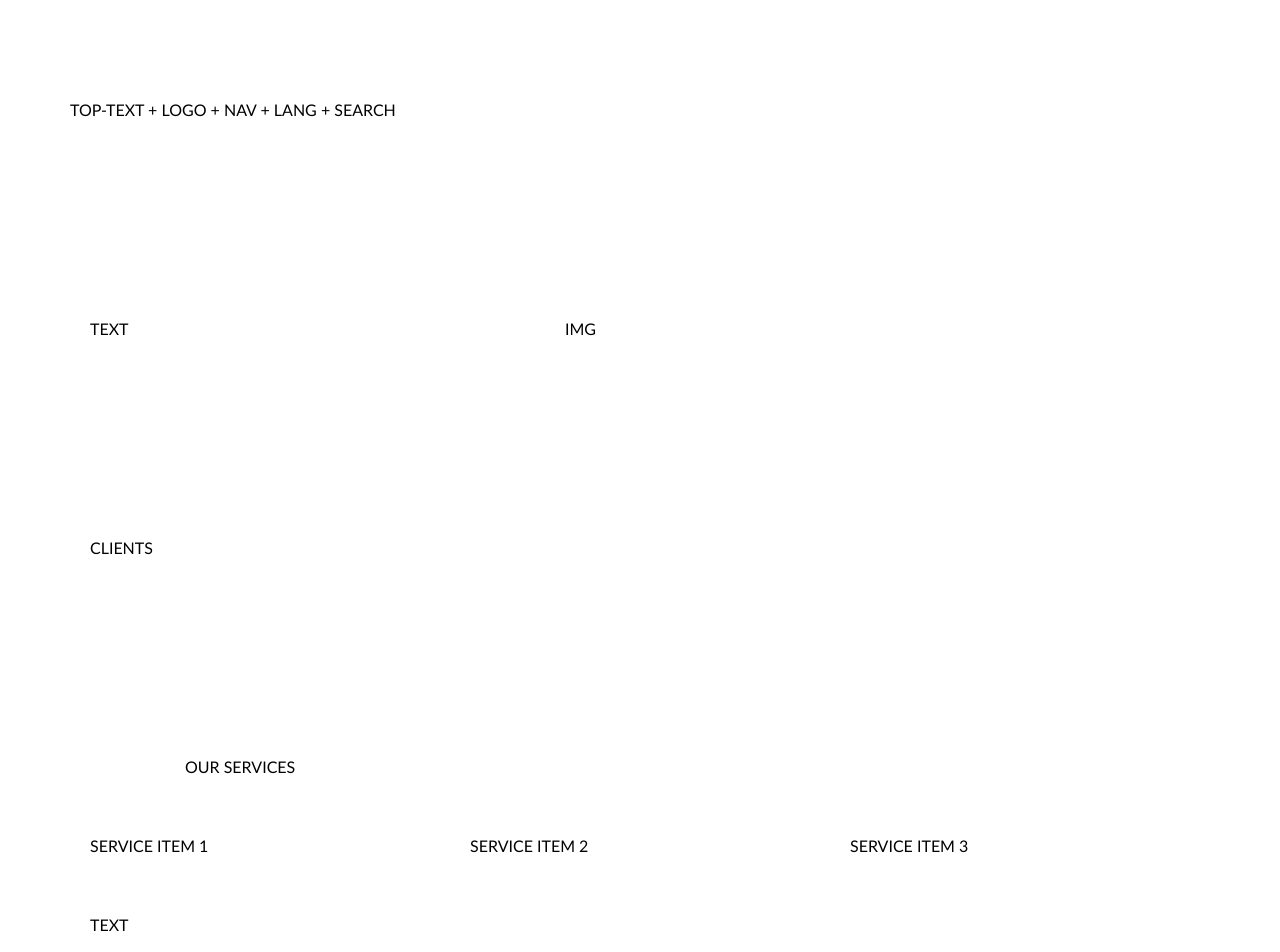
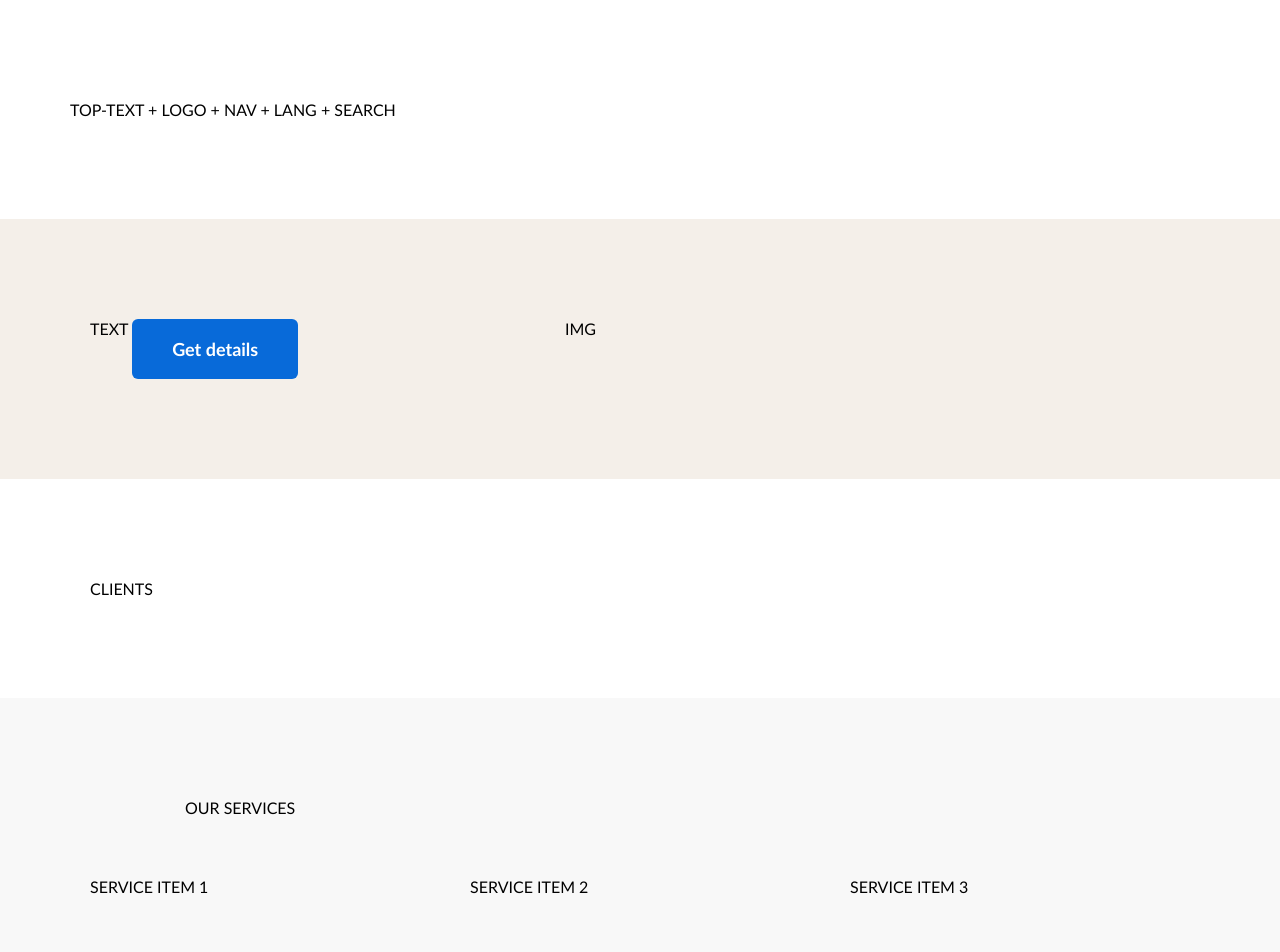
Before and after one commit to dkeparute/7-mitech, a website: page index.html in a window 1280 px wide. Shown: the top 952 px of the page. Drawn offline with Linux system fonts and the light colour scheme.

Commit message:
Base-style

```diff
--- /dev/null
+++ b/css/components/button.css
@@ -0,0 +1,18 @@
+.btn {
+    display: inline-block;
+    padding: 20px 40px;
+    background-color: var(--blue-color);
+    color: #fff;
+    border-radius: 6px;
+    line-height: 20px;
+    font-size: 18px;
+    font-weight: bold;
+    text-decoration: none;
+    border: none;
+    cursor: pointer;
+    user-select: none;
+}
+/* ŠEŠĖLIO SUKŪRIMAS */
+.btn:hover {
+   box-shadow: 0px 4px 8px 1px #0003 ;
+}
--- a/css/initial/base.css
+++ b/css/initial/base.css
@@ -0,0 +1,15 @@
+.bg-creame {
+    background-color: var(--cream-color);
+}
+.bg-blue {
+    background-color: var(--blue-color);
+}
+.bg-grey {
+    background-color: var(--grey-color);
+}
+.bg-light-blue {
+    background-color: var(--light-blue-color);
+}
+.bg-dark-blue {
+    background-color: var(--dark-blue-color);
+}
--- a/css/initial/custom-home.css
+++ b/css/initial/custom-home.css
@@ -6,6 +6,7 @@
 /* 3rd-party */
 @import '../3rd-party/font-awesome.min.css';
 /* components */
+@import '../components/button.css';
 @import '../components/footer.css';
 @import '../components/header.css';
 
--- a/css/initial/layout.css
+++ b/css/initial/layout.css
@@ -1,3 +1,4 @@
+/* RESPONSIVE DESIGN */
 :root {
     --half-gap: 10px;
     --gap: calc(2 * var(--half-gap));
--- a/css/initial/variables.css
+++ b/css/initial/variables.css
@@ -0,0 +1,8 @@
+/* kintamieji naudojami globaliai: galima priskirti fonui, tekstui ir pan, */
+:root {
+--cream-color: #F4EFE9;
+--blue-color: #086AD9;
+--light-blue-color: #EFF2F7;
+--grey-color: #F8F8F8;
+--dark-blue-color: #072C9F;
+}
--- a/index.html
+++ b/index.html
@@ -19,10 +19,11 @@
     <!-- HEADER ENDS -->
 
     <!-- HERO START -->
-    <div class="container">
+    <div class="container bg-creame">
         <div class="row">
             <div class="col-12 col-md-6 col-lg-5">
                 TEXT
+                <a href = "#" class="btn">Get details</a>
             </div>
             <div class="col-12 col-md-6 col-lg-6 col-lg-1">
                 IMG
@@ -42,7 +43,7 @@
     <!-- CLIENTS ENDS -->
 
     <!-- SERVICES START -->
-    <div class="container">
+    <div class="container bg-grey">
         <div class="row">
             <div class="col-12 col-lg-10 ml-lg-1 col-xl-lg-8">
                 OUR SERVICES
@@ -114,7 +115,7 @@
     <!-- ACHIEVEMENTS ENDS -->
 
     <!-- PROMO VIDEO START -->
-    <div class="container">
+    <div class="container bg-grey">
         <div class="row">
             <div class="col-12 col-sm-8 ml-sm-2 col-lg-6 ml-lg-6">
                 PROMO VIDEO
@@ -142,7 +143,7 @@
     <!-- CASE STUDIES ENDS -->
 
     <!-- TESTIMONIALS START -->
-    <div class="container">
+    <div class="container bg-creame">
         <div class="row">
             <div class="col-12 col-lg-10 ml-lg-1 col-xl-lg-8">
                 TITLE TESTIMONIALS
@@ -171,7 +172,7 @@
     <!-- BLOG VIDEO ENDS -->
 
     <!-- CONTACTS START -->
-    <div class="container">
+    <div class="container bg-light-blue">
         <div class="row">
             <div class="vol-12 col-lg-5">
                 INFROMARTION
@@ -184,7 +185,7 @@
     <!-- CONTACTS ENDS -->
 
     <!-- FOOTER START -->
-    <div class="container">
+    <div class="container bg-grey">
         <div class="row">
             <div class="col-12 col-sm-6 col-xl-4">
                 LOGO + CONTACTS
```
